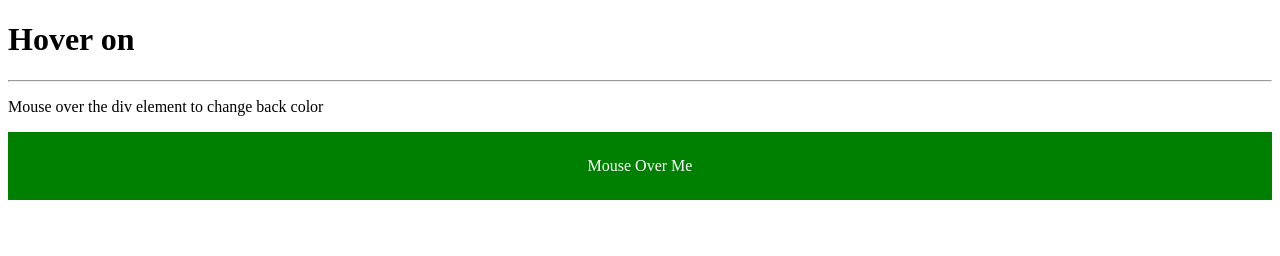
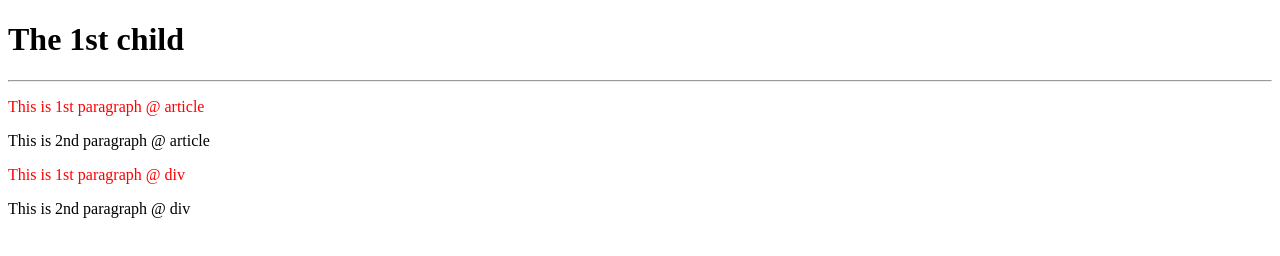
Before and after one commit to re8code/web102-11-PseudoclassSelector, a plain HTML site: page index.html in a window 1280 px wide. Drawn offline with Linux system fonts and the light colour scheme.

Commit message:
the 1st child

```diff
--- a/index.html
+++ b/index.html
@@ -9,10 +9,16 @@
 </head>
 
 <body>
-<h1>Hover on</h1>
+<h1>The 1st child</h1>
 <hr>
-<p>Mouse over the div element to change back color</p>
-<div>Mouse Over Me</div>
+<article>
+  <p>This is 1st paragraph @ article</p>
+  <p>This is 2nd paragraph @ article</p>
+</article>
+<div>
+  <p>This is 1st paragraph @ div</p>
+  <p>This is 2nd paragraph @ div</p>
+</div>
 </body>
 
 </html>
--- a/main.css
+++ b/main.css
@@ -1,10 +1,3 @@
-div {
-  background-color: green;
-  color: white;
-  padding: 25px;
-  text-align: center;
+p:first-child {
+  color: red;
 }
-div:hover {
-  background-color: blue;
-  cursor: pointer;
-}
```
